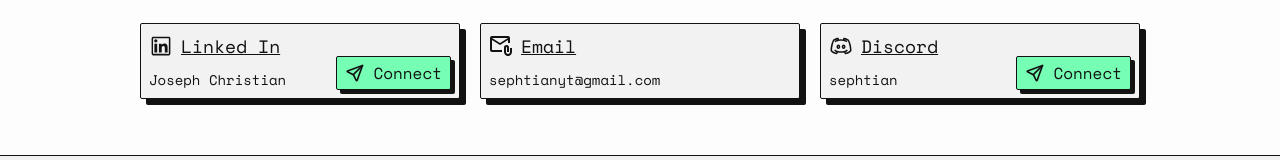
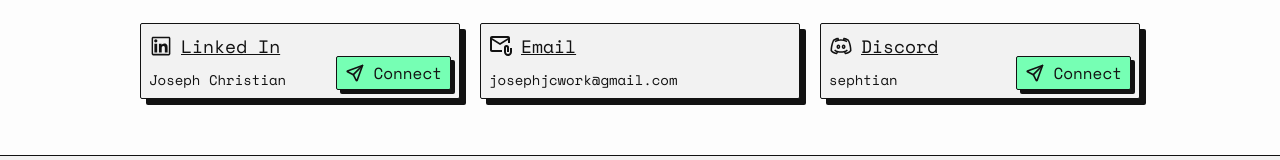
Before and after one commit to SephTian/jc-personal-website, a React (Vite) app: page / in a window 1280 px wide. Shown: the part 3893-4053 px from the top of the page. Built offline with nearby package versions, Linux system fonts and the light colour scheme.

Commit message:
Fix: wrong data

```diff
--- a/src/components/Contact.tsx
+++ b/src/components/Contact.tsx
@@ -25,7 +25,7 @@
             <ContactItem isLink link="https://linkedin.com/in/joseph-christian-a5b299271" icon={<AiOutlineLinkedin className="h-6 w-6" />} title="Linked In" detail="Joseph Christian" />
           </motion.div>
           <motion.div variants={variantsFadeInUp}>
-            <ContactItem isLink={false} link="" icon={<MdOutlineAttachEmail className="h-6 w-6" />} title="Email" detail="sephtianyt@gmail.com" />
+            <ContactItem isLink={false} link="" icon={<MdOutlineAttachEmail className="h-6 w-6" />} title="Email" detail="josephjcwork@gmail.com" />
           </motion.div>
           <motion.div variants={variantsFadeInUp}>
             <ContactItem isLink link="https://discordapp.com/users/343581363745718273" icon={<AiOutlineDiscord className="h-6 w-6" />} title="Discord" detail="sephtian" />
```
Also changed, not shown: 1 other file (tests, documents, lock files or other folders).
